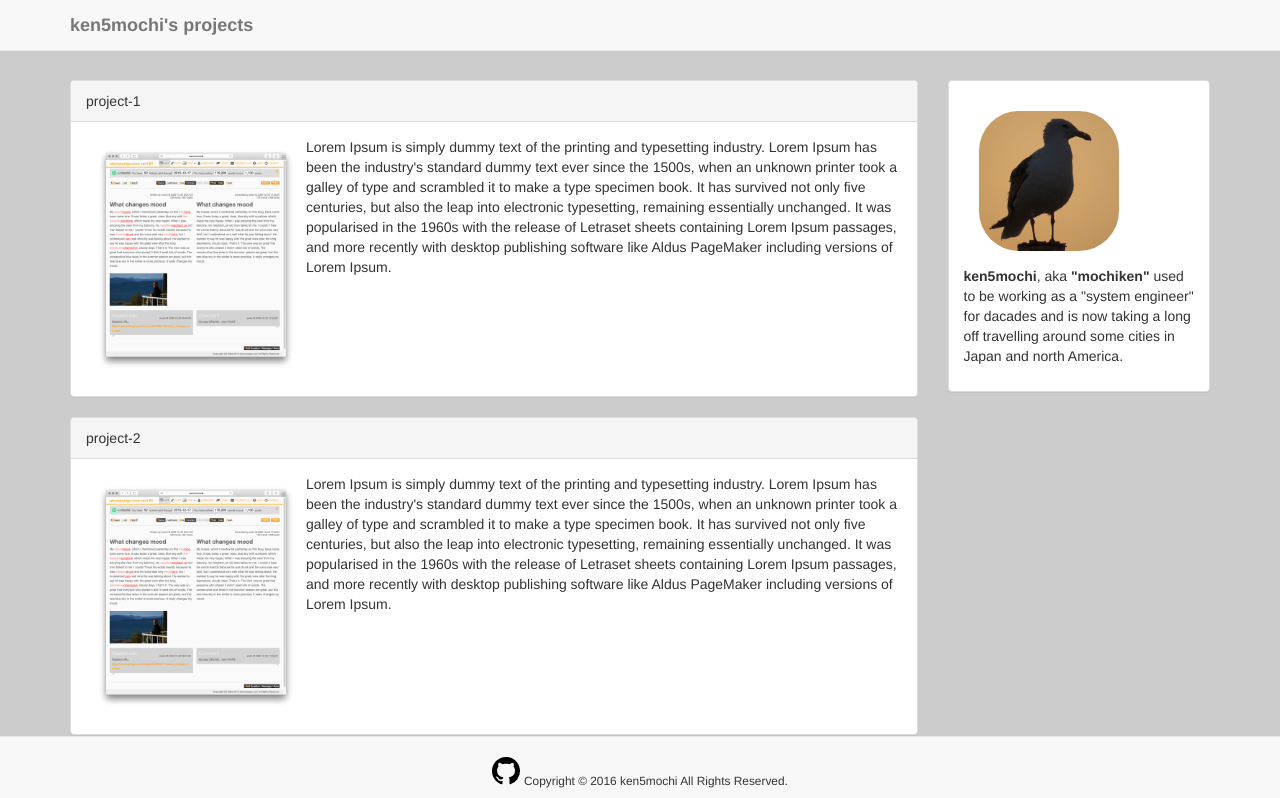
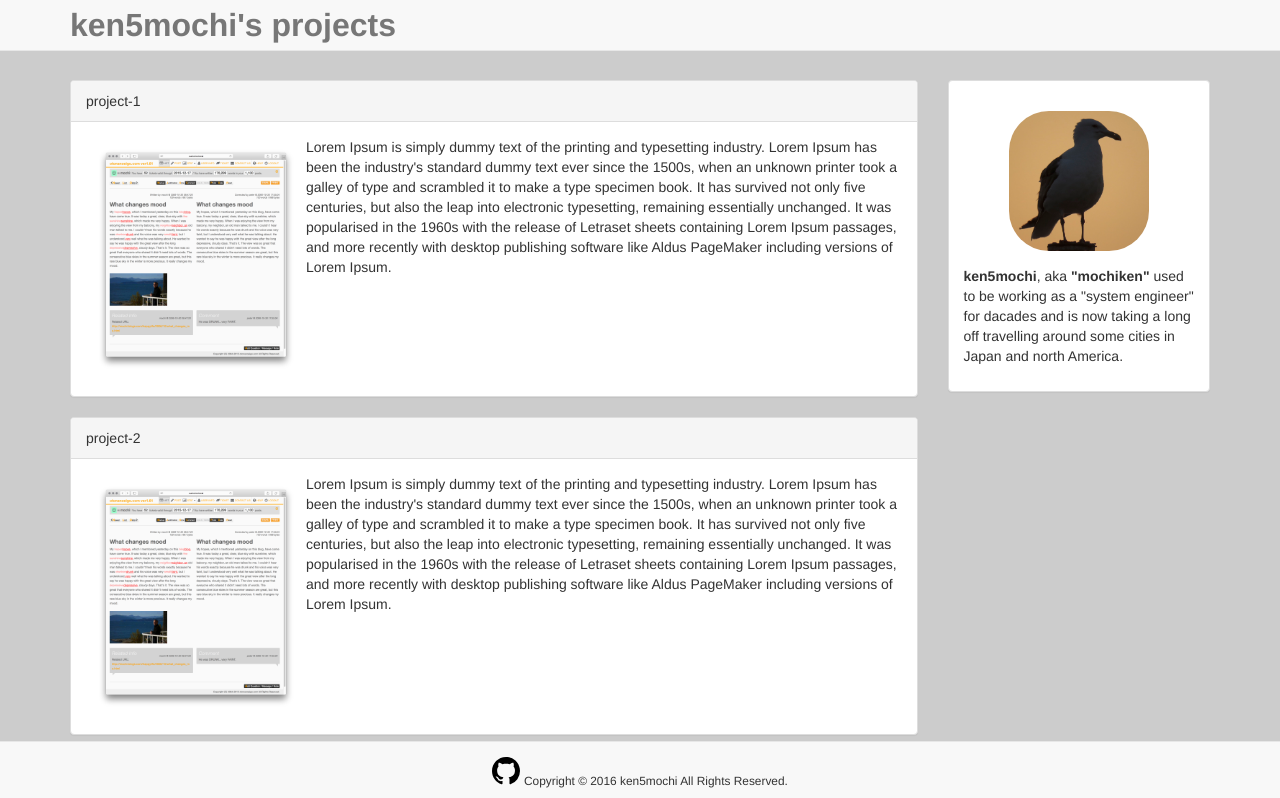
Before and after one commit to ken5mochi/ken5mochi.github.io, a plain HTML site: page index.html in a window 1280 px wide. Shown: the top 798 px of the page. Drawn offline with nearby package versions, Linux system fonts and the light colour scheme.

Commit message:
2nd submission

```diff
--- a/css/style.css
+++ b/css/style.css
@@ -5,10 +5,15 @@ body {
 
 .navbar-brand {
   font-weight: bold;
-  font-size: largest;
+  font-size: xx-large;
+}
+
+#logo {
+  text-align: center;
 }
 
 #logo img {
+  float: none;
   max-width: 150px;
   border: 5px solid #fff;
   border-radius: 30%;
@@ -21,6 +26,7 @@ body {
   margin: 10px;
 }
 
-footer {
+footer p {
+  margin-top: 15px;
   text-align: center;
 }
--- a/index.html
+++ b/index.html
@@ -62,7 +62,7 @@
         <div class="col-sm-3">
           <div class="panel panel-default">
             <div class="panel-body">
-              <div id="logo" style="text-align: center";>
+              <div id="logo">
                 <img src="./img/gome.jpg" alt="" />
               </div>
               <p><strong>ken5mochi</strong>, aka <strong>"mochiken"</strong> used to be working
@@ -80,7 +80,6 @@
         <div class="container">
           <div class="navbar-footer">
             <p>
-              <br>
               <a href="https://github.com/ken5mochi/"><svg aria-hidden="true" class="octicon octicon-mark-github" height="28" version="1.1" viewBox="0 0 16 16" width="28"><path d="M8 0C3.58 0 0 3.58 0 8c0 3.54 2.29 6.53 5.47 7.59.4.07.55-.17.55-.38 0-.19-.01-.82-.01-1.49-2.01.37-2.53-.49-2.69-.94-.09-.23-.48-.94-.82-1.13-.28-.15-.68-.52-.01-.53.63-.01 1.08.58 1.23.82.72 1.21 1.87.87 2.33.66.07-.52.28-.87.51-1.07-1.78-.2-3.64-.89-3.64-3.95 0-.87.31-1.59.82-2.15-.08-.2-.36-1.02.08-2.12 0 0 .67-.21 2.2.82.64-.18 1.32-.27 2-.27.68 0 1.36.09 2 .27 1.53-1.04 2.2-.82 2.2-.82.44 1.1.16 1.92.08 2.12.51.56.82 1.27.82 2.15 0 3.07-1.87 3.75-3.65 3.95.29.25.54.73.54 1.48 0 1.07-.01 1.93-.01 2.2 0 .21.15.46.55.38A8.013 8.013 0 0 0 16 8c0-4.42-3.58-8-8-8z"></path></svg></a>
               <small>Copyright &copy; 2016 ken5mochi All Rights Reserved.</small>
             </p>
```
